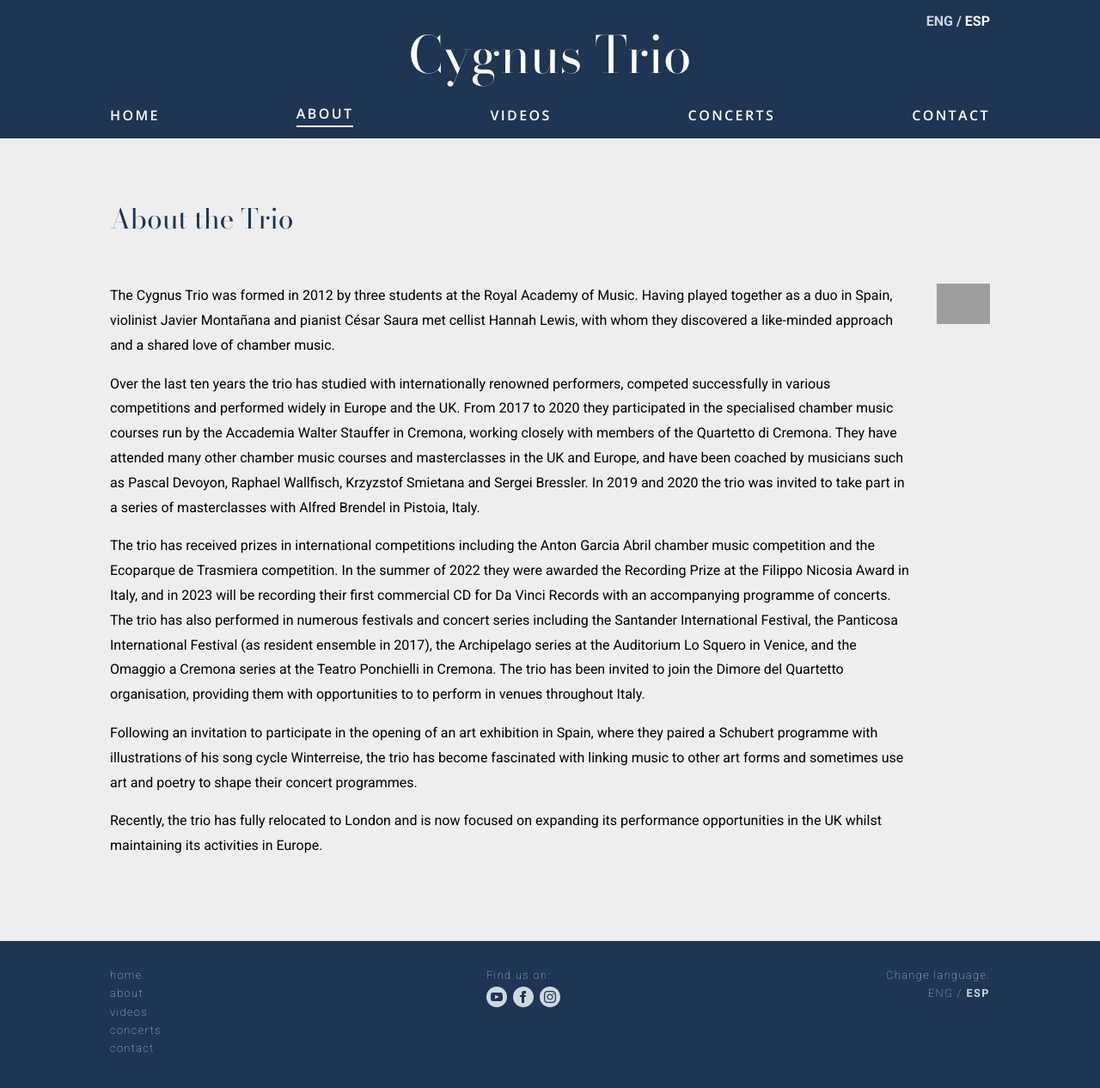
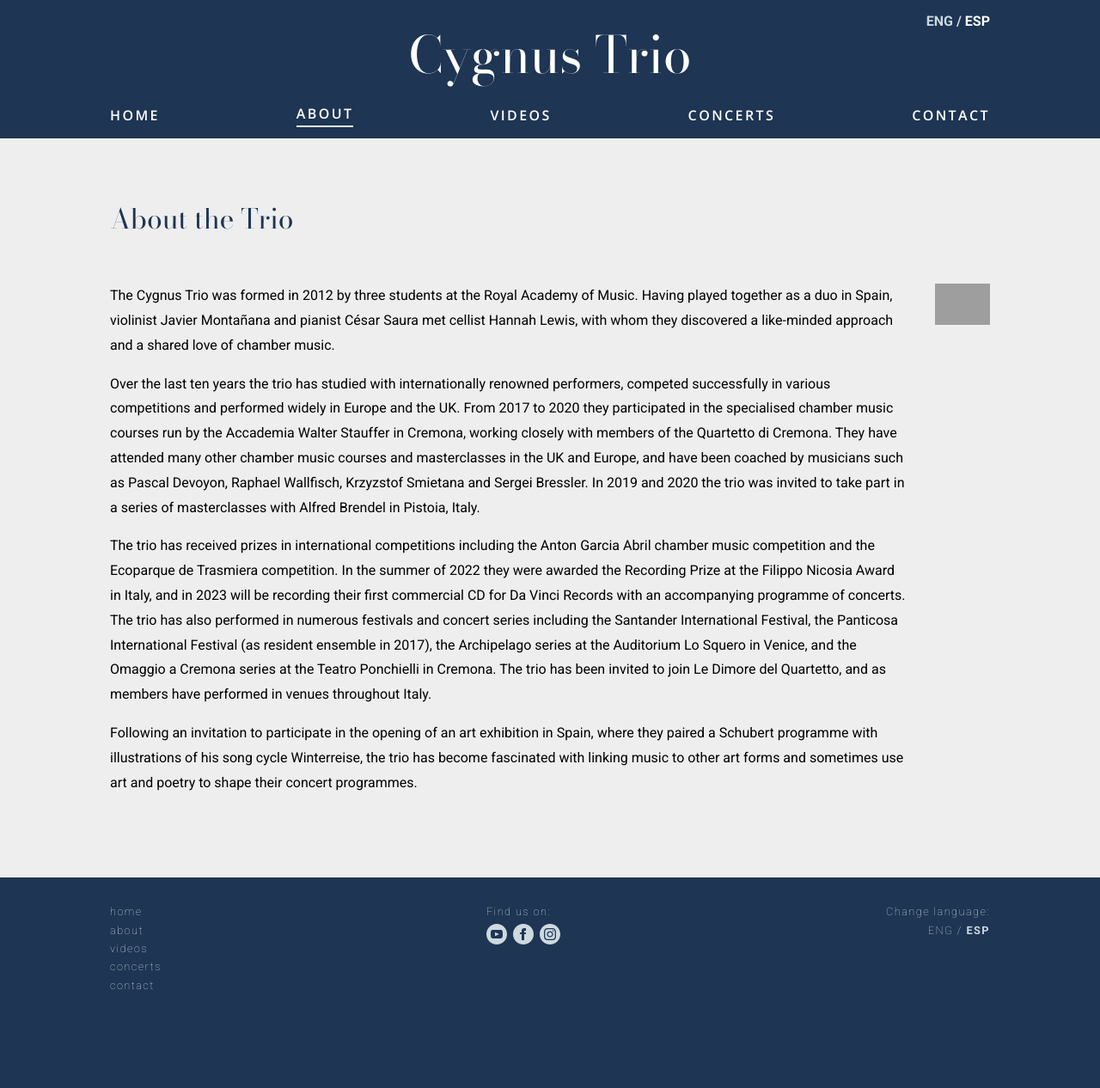
Before and after one commit to javiermontanana/cygnus-trio-website, a Jekyll site: the page built from about.html, in a window 1280 px wide. Shown: the whole page at 86% size. Built offline with Jekyll 4.4.1, drawn with Linux system fonts in a browser that asks for light colours; after the commit the page ends 1192 px from its top, so only the background shows below that; grey boxes are pictures that could not be loaded.

Commit message:
update bio

```diff
--- a/_includes/biographies/trio-biography.md
+++ b/_includes/biographies/trio-biography.md
@@ -2,8 +2,6 @@
 
 Over the last ten years the trio has studied with internationally renowned performers, competed successfully in various competitions and performed widely in Europe and the UK. From 2017 to 2020 they participated in the specialised chamber music courses run by the Accademia Walter Stauffer in Cremona, working closely with members of the Quartetto di Cremona. They have attended many other chamber music courses and masterclasses in the UK and Europe, and have been coached by musicians such as Pascal Devoyon, Raphael Wallfisch, Krzyzstof Smietana and Sergei Bressler. In 2019 and 2020 the trio was invited to take part in a series of masterclasses with Alfred Brendel in Pistoia, Italy.
 
-The trio has received prizes in international competitions including the Anton Garcia Abril chamber music competition and the Ecoparque de Trasmiera competition. In the summer of 2022 they were awarded the Recording Prize at the Filippo Nicosia Award in Italy, and in 2023 will be recording their first commercial CD for Da Vinci Records with an accompanying programme of concerts. The trio has also performed in numerous festivals and concert series including the Santander International Festival, the Panticosa International Festival (as resident ensemble in 2017), the Archipelago series at the Auditorium Lo Squero in Venice, and the Omaggio a Cremona series at the Teatro Ponchielli in Cremona. The trio has been invited to join the Dimore del Quartetto organisation, providing them with opportunities to to perform in venues throughout Italy.
+The trio has received prizes in international competitions including the Anton Garcia Abril chamber music competition and the Ecoparque de Trasmiera competition. In the summer of 2022 they were awarded the Recording Prize at the Filippo Nicosia Award in Italy, and in 2023 will be recording their first commercial CD for Da Vinci Records with an accompanying programme of concerts. The trio has also performed in numerous festivals and concert series including the Santander International Festival, the Panticosa International Festival (as resident ensemble in 2017), the Archipelago series at the Auditorium Lo Squero in Venice, and the Omaggio a Cremona series at the Teatro Ponchielli in Cremona. The trio has been invited to join Le Dimore del Quartetto, and as members have performed in venues throughout Italy.
 
 Following an invitation to participate in the opening of an art exhibition in Spain, where they paired a Schubert programme with illustrations of his song cycle Winterreise, the trio has become fascinated with linking music to other art forms and sometimes use art and poetry to shape their concert programmes.
-
-Recently, the trio has fully relocated to London and is now focused on expanding its performance opportunities in the UK whilst maintaining its activities in Europe.
```
Also changed, not shown: 1 other file.
